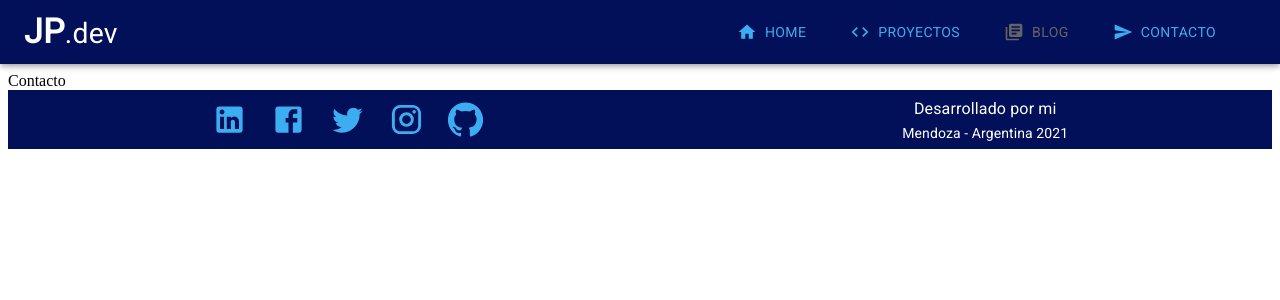
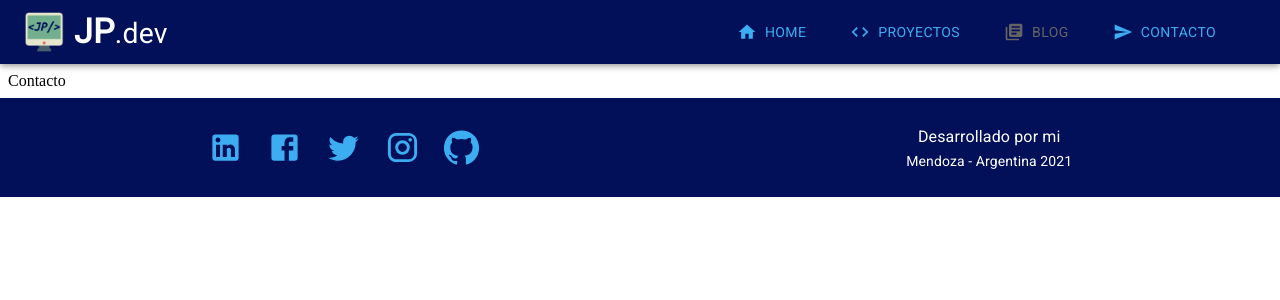
Before and after one commit to juanpanasiti/juanpanasiti.github.io, a React (Create React App) app: page /contact in a window 1280 px wide. Shown: the top 300 px of the page. Built offline with nearby package versions, Linux system fonts and the light colour scheme.

Commit message:
added logo, favicon and some minor changes

```diff
--- a/public/index.html
+++ b/public/index.html
@@ -1,24 +1,21 @@
 <!DOCTYPE html>
 <html lang="en">
+
 <head>
   <meta charset="utf-8" />
   <link rel="icon" href="%PUBLIC_URL%/favicon.ico" />
-    <meta
-  name="viewport"
-  content="minimum-scale=1, initial-scale=1, width=device-width"
-/>
+  <meta name="viewport" content="minimum-scale=1, initial-scale=1, width=device-width" />
   <meta name="theme-color" content="#000000" />
-    <meta
-      name="description"
-      content="Web site created using create-react-app"
-    />
+  <meta name="description" content="Web site created as a personal webpage by Juan Panasiti" />
   <link rel="apple-touch-icon" href="%PUBLIC_URL%/logo192.png" />
 
   <link rel="manifest" href="%PUBLIC_URL%/manifest.json" />
   <title>Juan Panasiti</title>
 </head>
+
 <body>
   <noscript>You need to enable JavaScript to run this app.</noscript>
   <div id="root"></div>
 </body>
+
 </html>
--- a/src/App.js
+++ b/src/App.js
@@ -12,6 +12,7 @@ function App() {
             <div>
                 <Navbar />
 
+                <main>
                     <Switch>
                         <Route exact path='/'>
                             <Home />
@@ -23,6 +24,7 @@ function App() {
                             <Contact />
                         </Route>
                     </Switch>
+                </main>
 
                 <Footer/>
             </div>
--- a/src/components/organisms/Footer.js
+++ b/src/components/organisms/Footer.js
@@ -13,7 +13,7 @@ const useStyles = makeStyles((theme) => ({
         backgroundColor: theme.palette.primary.main,
         color: theme.palette.primary.contrastText,
         display: 'flex',
-
+        padding: '20px 0',
         justifyContent: 'space-around',
         alignItems: 'center',
         width: '100wv',
--- a/src/components/organisms/Navbar.js
+++ b/src/components/organisms/Navbar.js
@@ -1,5 +1,5 @@
 import React, { useState } from 'react';
-import { AppBar, IconButton, makeStyles, Toolbar, withWidth, Hidden } from '@material-ui/core';
+import { AppBar, IconButton, makeStyles, Toolbar, withWidth, Hidden, Avatar } from '@material-ui/core';
 import HomeIcon from '@material-ui/icons/Home';
 import CodeIcon from '@material-ui/icons/Code';
 import SendIcon from '@material-ui/icons/Send';
@@ -78,6 +78,7 @@ const Navbar = (props) => {
             <AppBar>
                 <Toolbar>
                     {/* Logo */}
+                    <Avatar alt='logo JP.dev' src='logo370.png' style={{borderRadius:'0',marginRight:'10px'}} />
                     <Text variant='h4' className={classes.title}>
                         <strong>JP</strong>
                         <small>.dev</small>
--- a/src/index.js
+++ b/src/index.js
@@ -3,6 +3,7 @@ import React from 'react';
 import ReactDOM from 'react-dom';
 import App from './App';
 import theme from './theme/theme';
+import './styles/index.css'
 
 ReactDOM.render(
     <ThemeProvider theme={theme}>
--- /dev/null
+++ b/src/styles/index.css
@@ -0,0 +1,6 @@
+body {
+    margin: 0;
+}
+main {
+    margin: 8px
+}
```
Also changed, not shown: public/logo370.png (added), 1 other file (tests, documents, lock files or other folders). Lines whose indentation alone changed are shown as unchanged.
